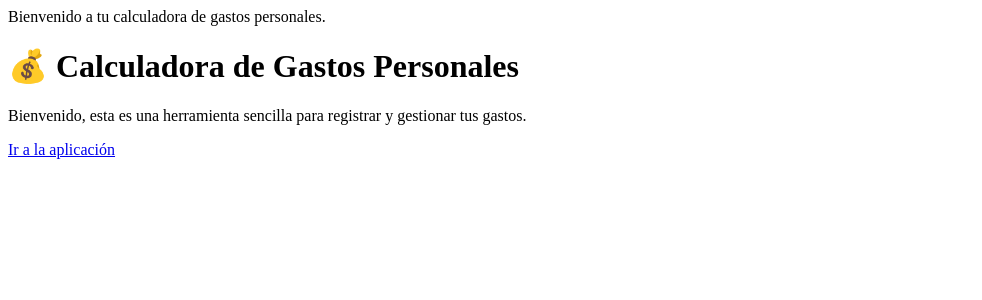
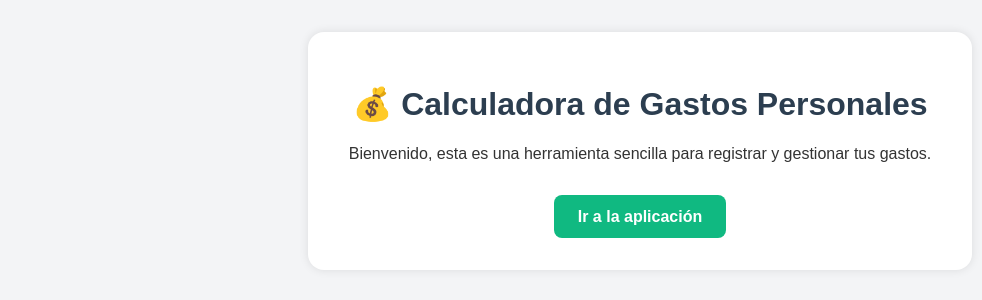
Before and after one commit to JuanLemus97/calculadora_gastos_personales, a Flask app: page / in a window 1280 px wide. Shown: the top 300 px of the page, without its empty margins (0-982 px from the left). Run offline with Flask 3, Linux system fonts and the light colour scheme.

Commit message:
Agregando portada e .gitignore

```diff
--- a/templates/index.html
+++ b/templates/index.html
@@ -1,8 +1,17 @@
 {% block contenido %}
-<p>Bienvenido a tu calculadora de gastos personales.</p>
-<div class="container">
-    <h1>💰 Calculadora de Gastos Personales</h1>
-    <p>Bienvenido, esta es una herramienta sencilla para registrar y gestionar tus gastos.</p>
-    <a href="/agregar" class="boton"> Ir a la aplicación</a>
-</div>
+<!DOCTYPE html>
+<html lang="es">
+    <head>
+        <meta charset="UTF-8">
+        <title>Calculadora de Gastos Personales</title>
+        <link rel="stylesheet" href="{{ url_for('static', filename='estilos.css')}}">
+    </head>
+    <body>
+        <div class="container">
+            <h1>💰 Calculadora de Gastos Personales</h1>
+            <p>Bienvenido, esta es una herramienta sencilla para registrar y gestionar tus gastos.</p>
+            <a href="/agregar" class="boton"> Ir a la aplicación</a>
+        </div>
+    </body>
+</html>
 {% endblock %}
```
